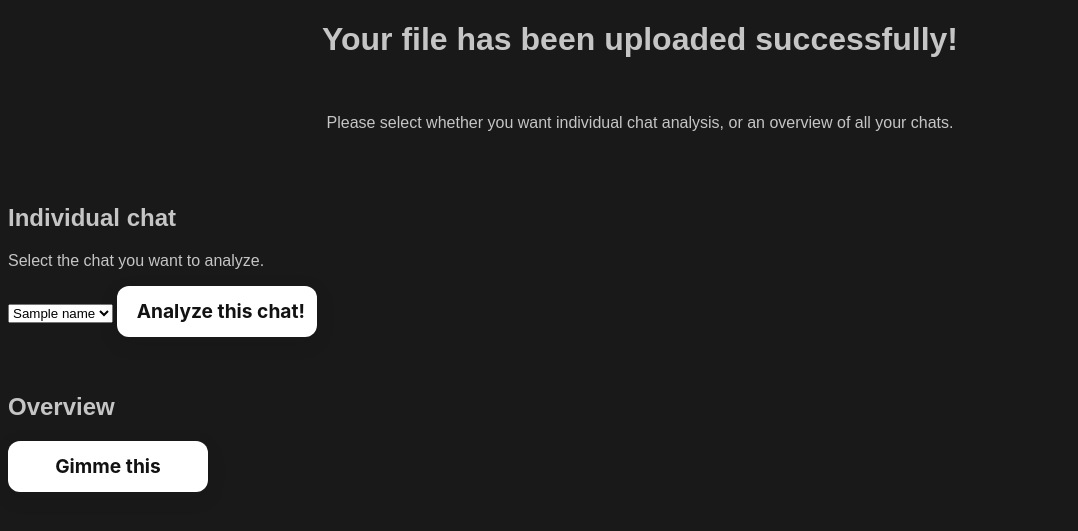
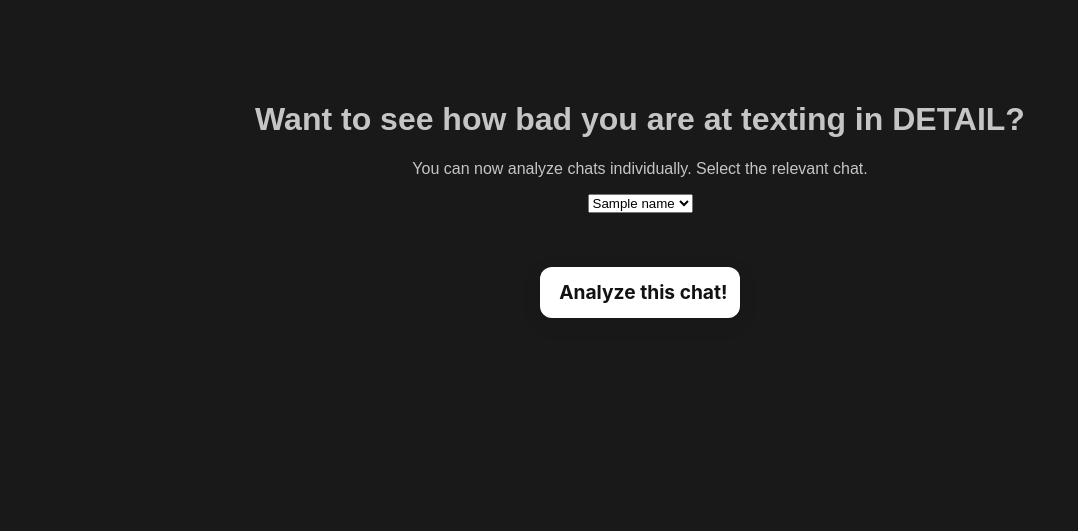
Before and after one commit to kurtislaw/chat-data-analysis-mchacks, a Python web app: template flaskr/templates/successful.html in a window 1280 px wide. Shown: the top 531 px of the page, without its empty margins (0-1078 px from the left). Run offline with Jinja, Linux system fonts and the light colour scheme; the template is opened without the code that fills it: most values are stand-ins (such as "Sample title", 1, 10 or a date in 2020).

Commit message:
centered individual + removed overview

```diff
--- a/flaskr/templates/successful.html
+++ b/flaskr/templates/successful.html
@@ -8,27 +8,18 @@
     <link rel="stylesheet" href="../static/index.css">
 </head>
 <body>
-    <h1>Your file has been uploaded successfully!</h1><br>
-    <p align="center"> Please select whether you want individual chat analysis, or an overview of all your chats.</p><br>
+    <br><br><br><br>
+    <h1>Want to see how bad you are at texting in DETAIL?</h1>
 
-    <br>
-
-    <h2>Individual chat</h2>
-    <p>Select the chat you want to analyze.</p>
-    <form method="POST" action="{{ url_for('individual_results') }}">
+    <p style="text-align: center;">You can now analyze chats individually. Select the relevant chat.</p>
+    <form style="text-align: center;" method="POST" action="{{ url_for('individual_results') }}">
         <select name="select-names">
             <option value="{{names[0]}}" selected>{{names[0]}}</option>
             {% for names in names[1:] %}
               <option value="{{names}}">{{names}}</option>
             {% endfor %}
-        </select>
+        </select><br><br><br><br>
         <input type="submit" value="Analyze this chat!"/>
-    </form>
-
-    <br><br>
-    <h2>Overview</h2>
-    <form action="/overall-results">
-        <input type="submit" value="Gimme this"/>
     </form>
 </body>
 </html>
```
